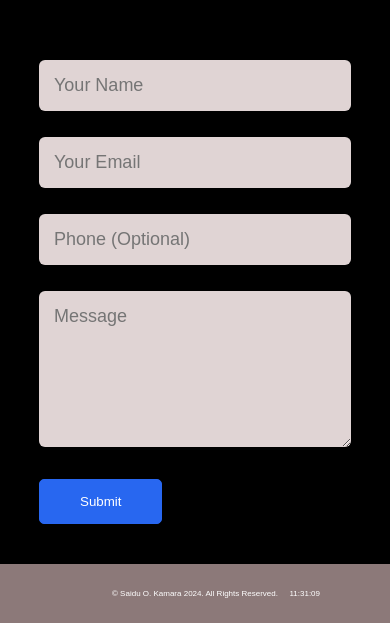
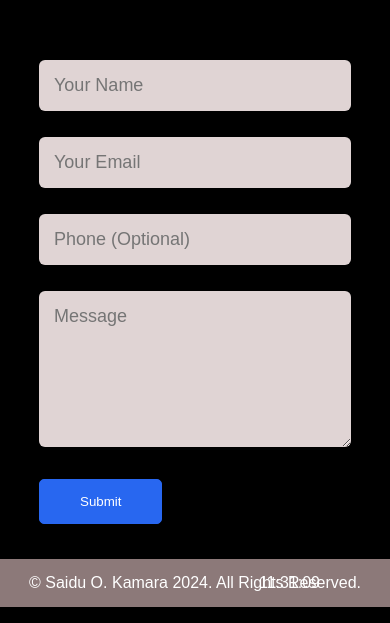
Before and after one commit to kamarasaiduo/aboutme, a plain HTML site: page index.html in a window 390 px wide. Shown: the part 4373-4996 px from the top of the page. Drawn offline with Linux system fonts and the light colour scheme.

Commit message:
Update style.css

```diff
--- a/style.css
+++ b/style.css
@@ -458,12 +458,12 @@ footer {
   .time-string {
     position: absolute;
     right:70px;
-    font-size: 25px;
+    font-size: 20px;
     color: #ffffff;
   }
 
   .copyright {
-    font-size: 25px;
+    font-size: 20px;
     text-align: center;
   }
 
@@ -552,10 +552,20 @@ nav .fas{
       }
 
       .date-name, .date-string, .time-name, .time-string, .copyright{
-        font-size: 8px;
+        font-size: 16px;
 
       }
+     footer {
+    width: 100%;
+    display: flex;
+    justify-content: center;
+    align-items: center;
+    background-color: #8c7979;
+    color: white;
+    padding: 15px 0;
+    margin-top: 15px;
 
+  }
 }
 #msg{
     color:#61b752;
```
